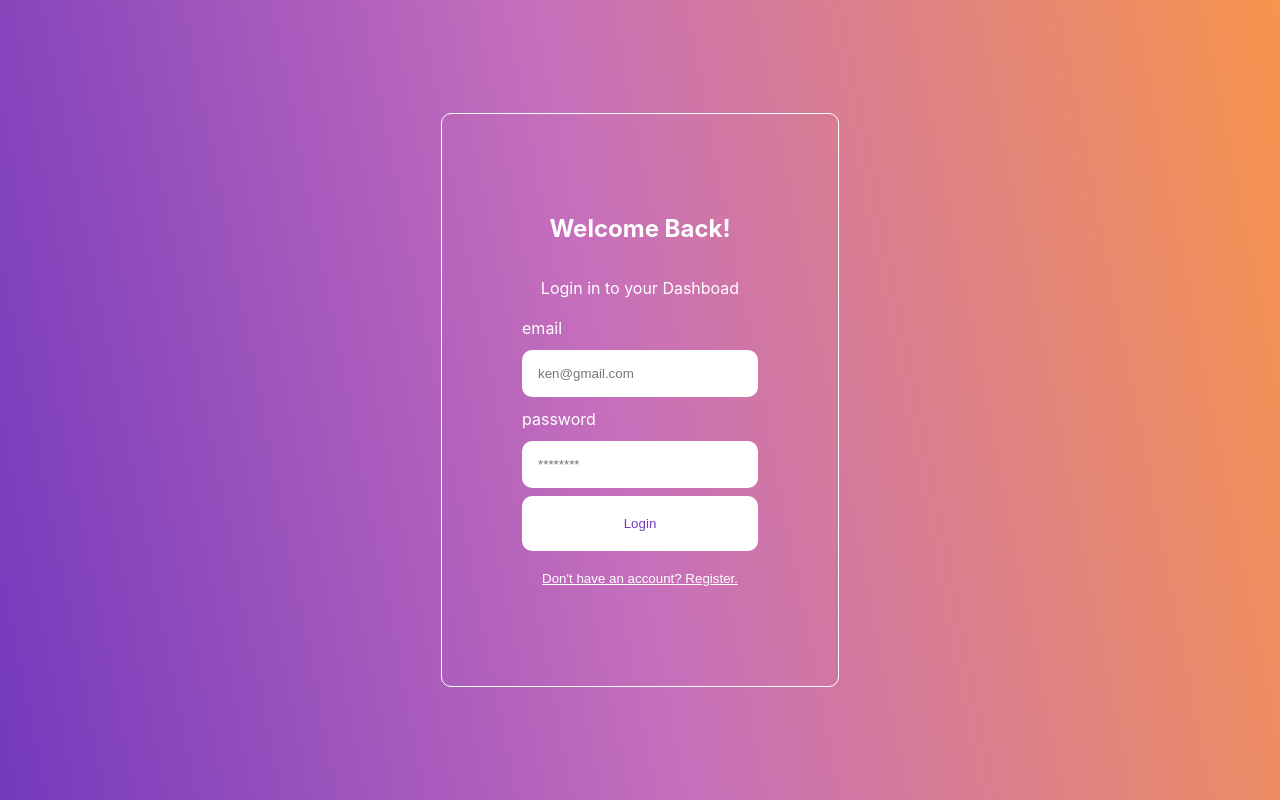
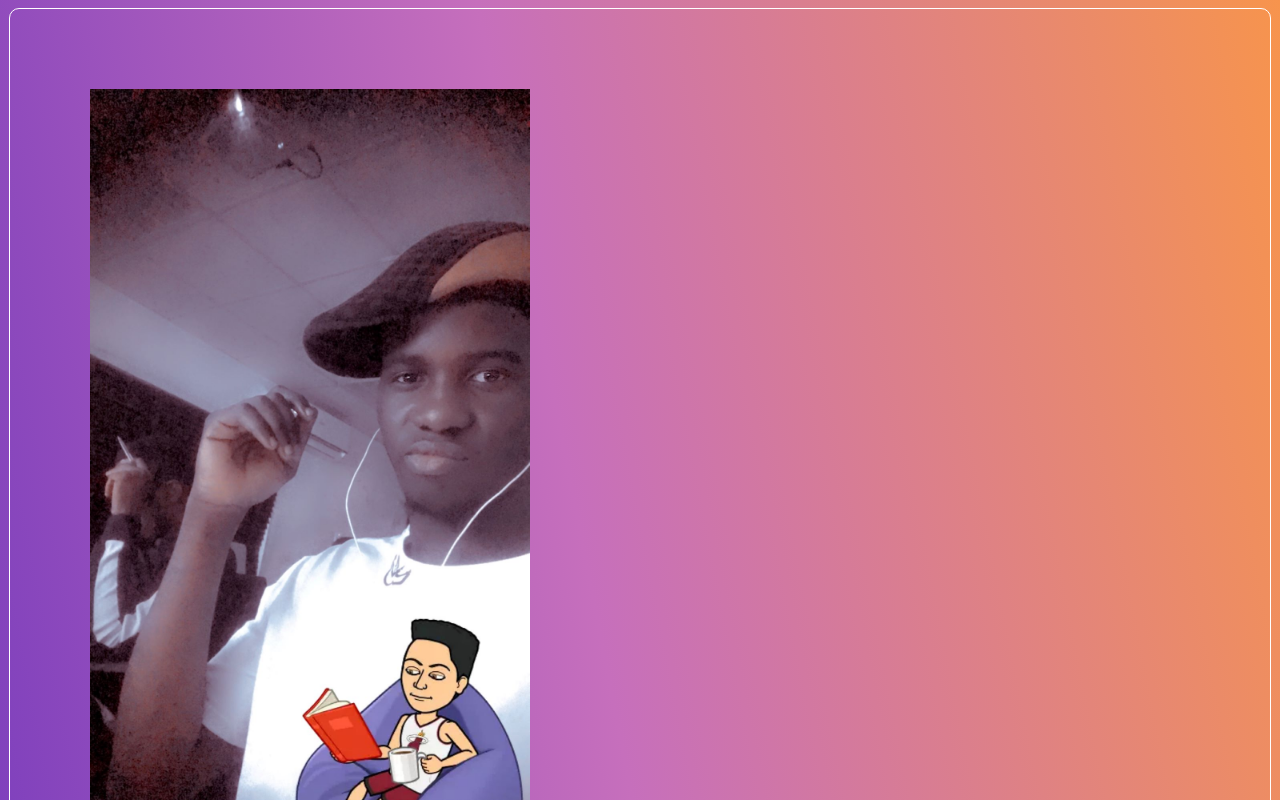
Before and after one commit to Longlasting1805/new-wallet, a React (Create React App) app: page / in a window 1280 px wide. Shown: the top 800 px of the page. Built offline with nearby package versions, Linux system fonts and the light colour scheme.

Commit message:
second commit

```diff
--- a/src/App.css
+++ b/src/App.css
@@ -18,6 +18,12 @@
   flex-direction: column;
 
 }
+.img,.form{
+  width: 40%;
+}
+.img > img{
+  width: 100%;
+}
 
 @media screen and (min-width: 600px){
   .auth-form-container{
@@ -28,6 +34,12 @@
 
   }
 
+  .img{
+    /* display: none; */
+  }
+  .img,.form{
+    /* width: 100%; */
+  }
 }
 
 
--- a/src/Login.jsx
+++ b/src/Login.jsx
@@ -1,4 +1,5 @@
 import React, {useState} from "react";
+import imgUrl from './assets/ygt.JPG'
 
 export const Login = (props) => {
     const [email, setEmail] = useState('');
@@ -13,6 +14,9 @@ export const Login = (props) => {
 
     return (
         <div className="auth-form-container">
+            <div className="img"><img src={imgUrl}alt="Italian Trulli"/></div>
+
+            <div className="form">
             <h2>Welcome Back!</h2>
             <p>Login in to your Dashboad</p>
             <form className="login-form" onSubmit={handleSubmit}>
@@ -23,6 +27,8 @@ export const Login = (props) => {
                 <button>Login</button>
             </form>
             <button className="link-btn" onClick={() => props.onFormSwitch('register')}> Don't have an account? Register.</button>
+            </div>
+
         </div>
     )
 }
--- a/src/Register.jsx
+++ b/src/Register.jsx
@@ -1,4 +1,5 @@
 import React, { useState } from "react";
+import imgUrl from './assets/ygt.JPG'
 
 export const Register = (props) => {
     const [email, setEmail] = useState('');
@@ -12,7 +13,9 @@ export const Register = (props) => {
 
     return (
         <div className="auth-form-container">
+                <div className="img"><img src={imgUrl}alt="Italian Trulli"/></div>
 
+            <div className="form">
                 <h2>Welcome!</h2>
                 <p>Sign up by entering the information below</p>
                 <form  className="register-form"  onSubmit={handleSubmit}>
@@ -27,6 +30,8 @@ export const Register = (props) => {
                     <button>Sign Up</button>
                 </form>
                 <button className="link-btn" onClick={() => props.onFormSwitch('login')}> Already have an account? Login.</button>
+
+            </div>
         </div>
     )
 }
```
Also changed, not shown: src/assets/ygt.JPG (added). Lines whose indentation alone changed are shown as unchanged.
